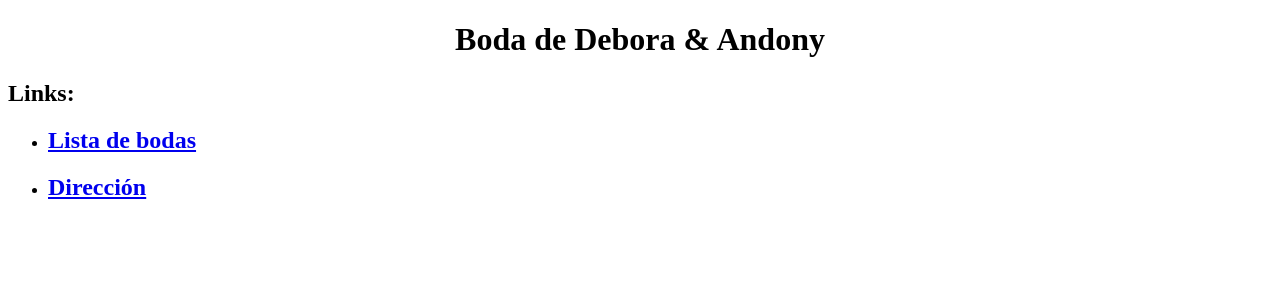
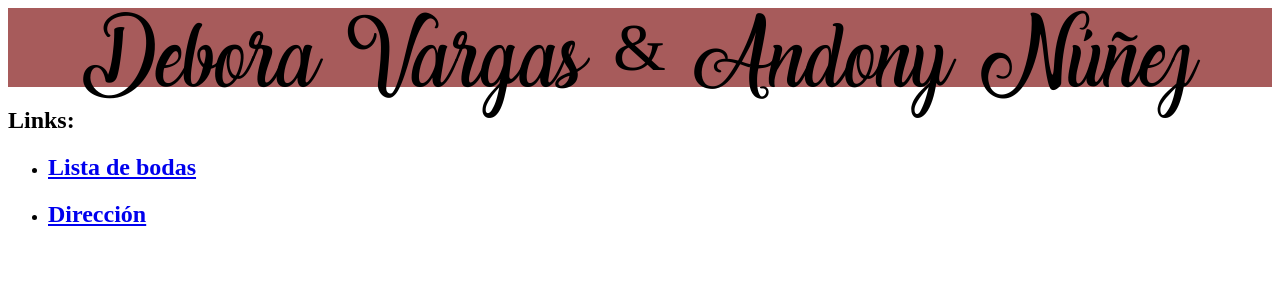
Before and after one commit to AndonyNS/WeddingSite, an Angular app: page /home in a window 1280 px wide. Shown: the top 300 px of the page. Built offline with nearby package versions, Linux system fonts and the light colour scheme.

Commit message:
Adding font and really basic styles

```diff
--- a/src/app/app.component.scss
+++ b/src/app/app.component.scss
@@ -0,0 +1,6 @@
+@font-face {
+  font-family: 'Laughing-Smiling';
+  src: url('/assets/fonts/Laughing and Smiling.ttf');
+  font-weight: normal;
+  font-style: normal;
+}
--- a/src/app/home/home.component.html
+++ b/src/app/home/home.component.html
@@ -1,7 +1,5 @@
-<div style="text-align:center">
-  <h1>
-    Boda de Debora & Andony
-  </h1>
+<div class="main-title">
+    Debora Vargas & Andony Núñez
 </div>
 <h2> Links: </h2>
 <ul>
--- a/src/app/home/home.component.scss
+++ b/src/app/home/home.component.scss
@@ -0,0 +1,6 @@
+.main-title{
+  font-family: 'Laughing-Smiling';
+  text-align: center;
+  background-color: #a75b5b;
+  font-size: 68px;
+}
```
Also changed, not shown: src/assets/fonts/Laughing and Smiling.ttf (added).
